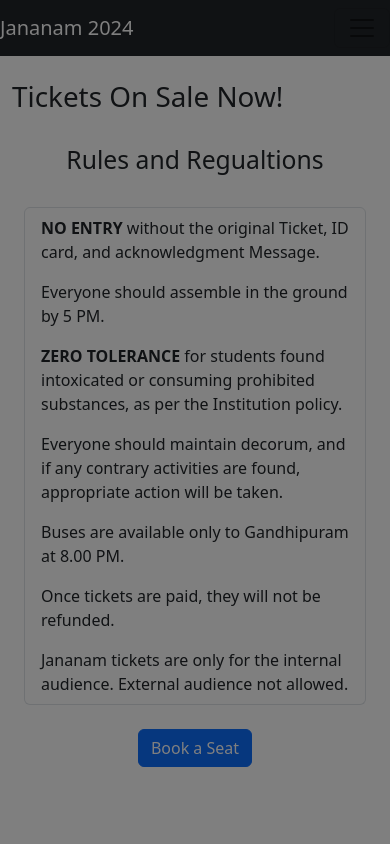
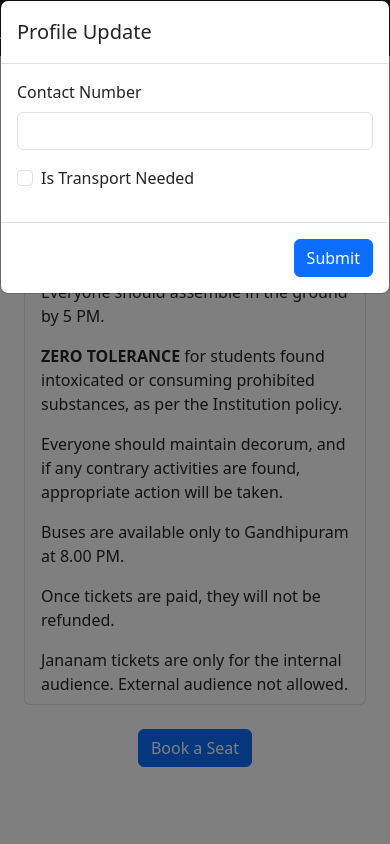
Before and after one commit to Dhanushkumar-S-G/iTicketer, a Django app: page /dashboard/ in a window 390 px wide. Run offline with Django 5.2, Linux system fonts and the light colour scheme; the visitor is signed in with stand-in values (Sample User, id 1); data comes from the database, SQL or seed files in the repository; data that the repository does not hold is empty; parts of the project's set-up code (start-up, migrations or seed data) failed here and were passed over; some libraries are stand-ins or nearby versions.

Commit message:
fixed modal

```diff
--- a/base_app/templates/base_app/dashboard.html
+++ b/base_app/templates/base_app/dashboard.html
@@ -7,6 +7,15 @@
     <title>Dashboard</title>
 
     {% load bootstrap5 %} {% bootstrap_css %} {% bootstrap_javascript %}
+<style>
+  @media (max-width: 767px) {
+    .modal-dialog {
+      margin: 0;
+      max-width: 100%;
+      width: 100%;
+    }
+  }
+</style>
   </head>
   <body>
     <nav class="navbar navbar-expand-lg navbar-light bg-dark">
@@ -34,46 +43,6 @@
 
 
             {% if user.is_authenticated %}
- <input type="text" class="form-control" name="base_url" value = "{{base_url}}" id="base_url" hidden>
-<!--  -->
-<<button type="button" class="btn btn-primary" data-bs-toggle="modal" data-bs-target="#staticBackdrop" hidden id="formButton">
-  Launch static backdrop modal
-</button>
-
-<!-- Modal -->
-<div class="modal fade" id="staticBackdrop" data-bs-backdrop="static" data-bs-keyboard="false" tabindex="-1" aria-labelledby="staticBackdropLabel" aria-hidden="true">
-  <div class="modal-dialog">
-    <div class="modal-content">
-      <div class="modal-header">
-        <h5 class="modal-title" id="staticBackdropLabel">Profile Update</h5>
-
-      </div>
-      <div class="modal-body">
-        <form id="form" method="post" action="{% url 'create_profile' %}" >
-     {% csrf_token %}
-          <div class="mb-3">
-    <label for="exampleInputEmail1" class="form-label">Contact Number</label>
-    <input type="number" class="form-control" name="phone_number" id="phone_number" aria-describedby="emailHelp">
-
-  </div>
-
-  <div class="mb-3 form-check">
-    <input type="checkbox" name="is_transport" class="form-check-input" id="is_transport">
-    <label class="form-check-label" for="exampleCheck1">Is Transport Needed</label>
-  </div>
-      </div>
-      <div class="modal-footer">
-
-        <button onClick="" type="submit" class="btn btn-primary">Submit</button>
-      </form>
-      </div>
-    </div>
-  </div>
-</div>
-
-
-            <input value="{{user.id}}" id="user_id" hidden/>
-
               <a class="btn text-white" href="{% url 'logout' %}">Sign Out</a>
             {% else %}
               <a class="btn" href="signin">Sign In</a>
@@ -126,6 +95,44 @@
 
 
     </div>
+    {%if user.is_authenticated%}
+     <input type="text" class="form-control" name="base_url" value="{{base_url}}" id="base_url" hidden>
+<button type="button" class="btn btn-primary" data-bs-toggle="modal" data-bs-target="#staticBackdrop" hidden id="formButton">
+  Launch static backdrop modal
+</button>
+
+<!-- Modal -->
+<div class="modal fade" id="staticBackdrop" data-bs-backdrop="static" data-bs-keyboard="false" tabindex="-1" aria-labelledby="staticBackdropLabel" aria-hidden="true">
+  <div class="modal-dialog">
+    <div class="modal-content">
+      <div class="modal-header">
+        <h5 class="modal-title" id="staticBackdropLabel">Profile Update</h5>
+
+      </div>
+      <div class="modal-body">
+        <form id="form" method="post" action="{% url 'create_profile' %}" >
+     {% csrf_token %}
+          <div class="mb-3">
+    <label for="exampleInputEmail1" class="form-label">Contact Number</label>
+    <input type="number" class="form-control" name="phone_number" id="phone_number" aria-describedby="emailHelp">
+            <input value="{{user.id}}" id="user_id" hidden/>
+
+  </div>
+
+  <div class="mb-3 form-check">
+    <input type="checkbox" name="is_transport" class="form-check-input" id="is_transport">
+    <label class="form-check-label" for="exampleCheck1">Is Transport Needed</label>
+  </div>
+      </div>
+      <div class="modal-footer">
+
+        <button onClick="" type="submit" class="btn btn-primary">Submit</button>
+      </form>
+      </div>
+    </div>
+  </div>
+</div>
+    {%endif%}
   </body>
   <script>
     async function fetchData() {
```
